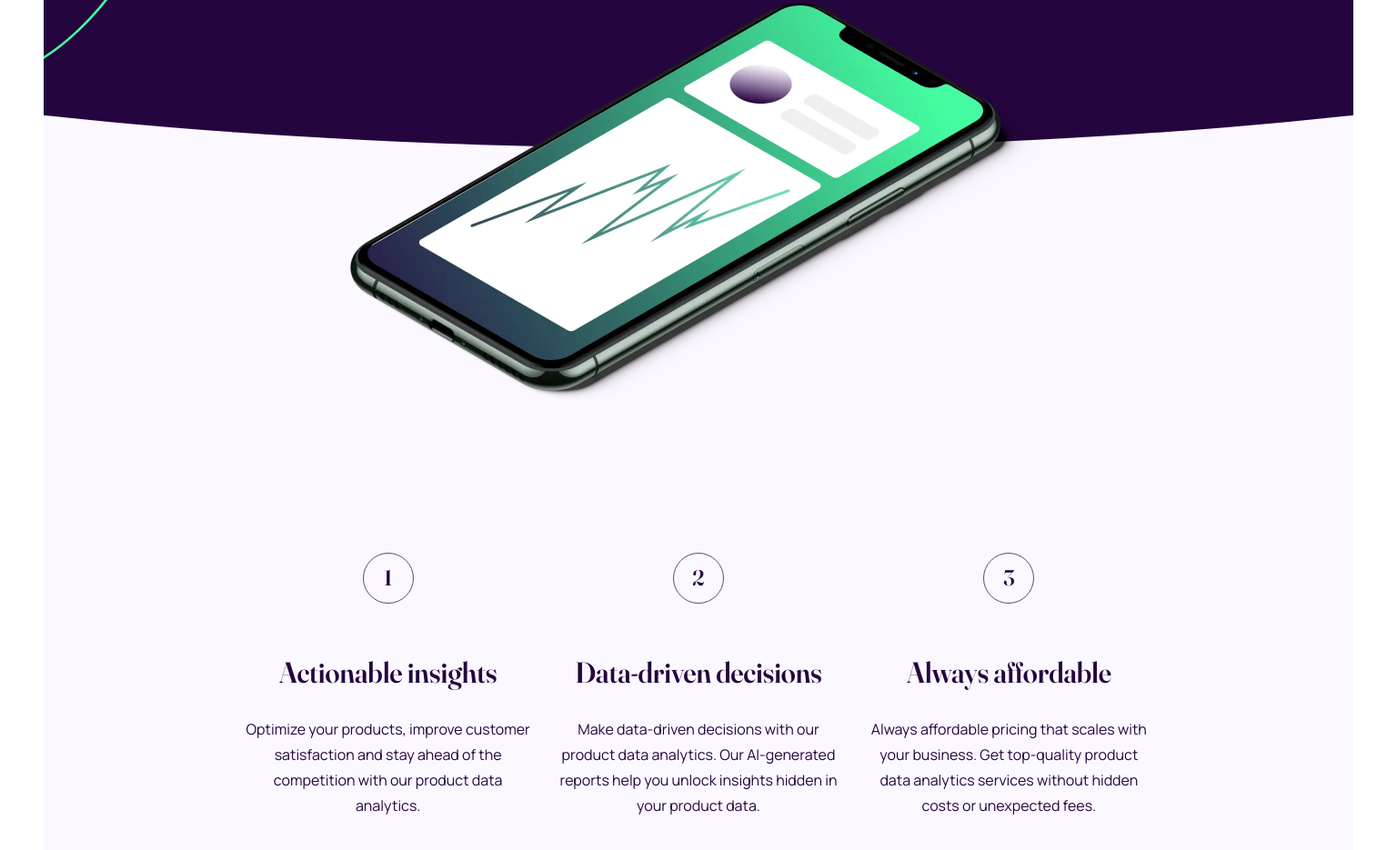
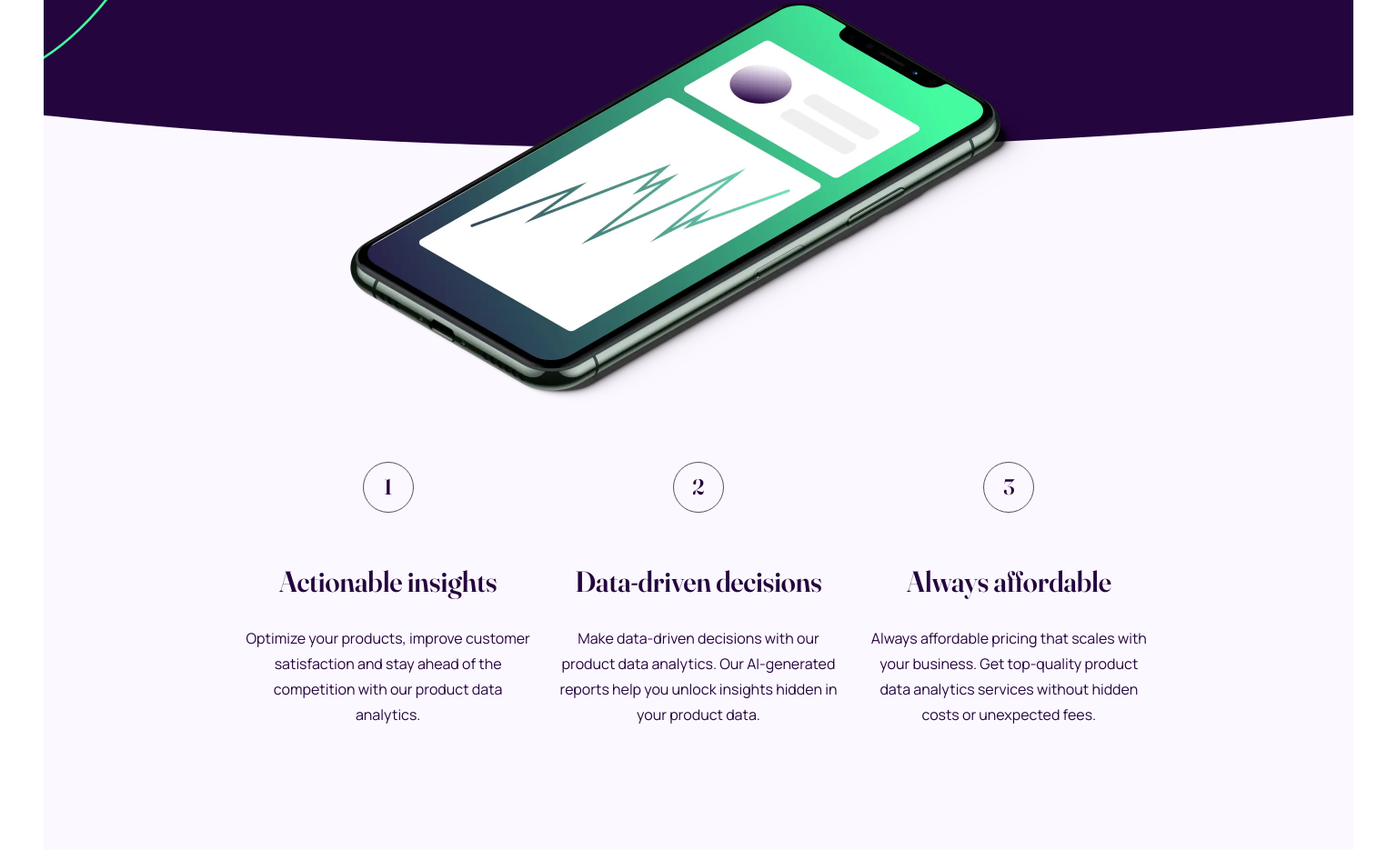
Before and after one commit to aleknovkovski/FEM-working-landing-page, a plain HTML site: page working/index.html in a window 1536 px wide. Shown: the part 399-1334 px from the top of the page at 91% size. Drawn offline with Linux system fonts and the light colour scheme.

Commit message:
Adjust whitespace at top of features section

```diff
--- a/working/index.css
+++ b/working/index.css
@@ -194,7 +194,7 @@ main {
 }
 
 .features {
-    padding-top: 155px; /* 155 per figma plus the 80 from top */
+    padding-top: 155px; /* 155 per figma */
     position: relative;
     display: flex;
     justify-content: center;
@@ -251,7 +251,7 @@ main {
 @media (min-width: 768px) {
 
     .features {
-        padding-top: 323px; /* 203 per figma, plus 80 from top, plus 40x adjustment*/
+        padding-top: 223px; /* 203 per figma, plus 20px adjustment*/
     }
 
     .features::after {
@@ -286,7 +286,7 @@ main {
     }
 
     .features {
-        padding-top: 445px; /* 255 per figma, plus 80 from top, plus 100px adjustment*/
+        padding-top: 345px; /* 255 per figma, plus 80px adjustment */
     }
 
     .features-content-box {
```
